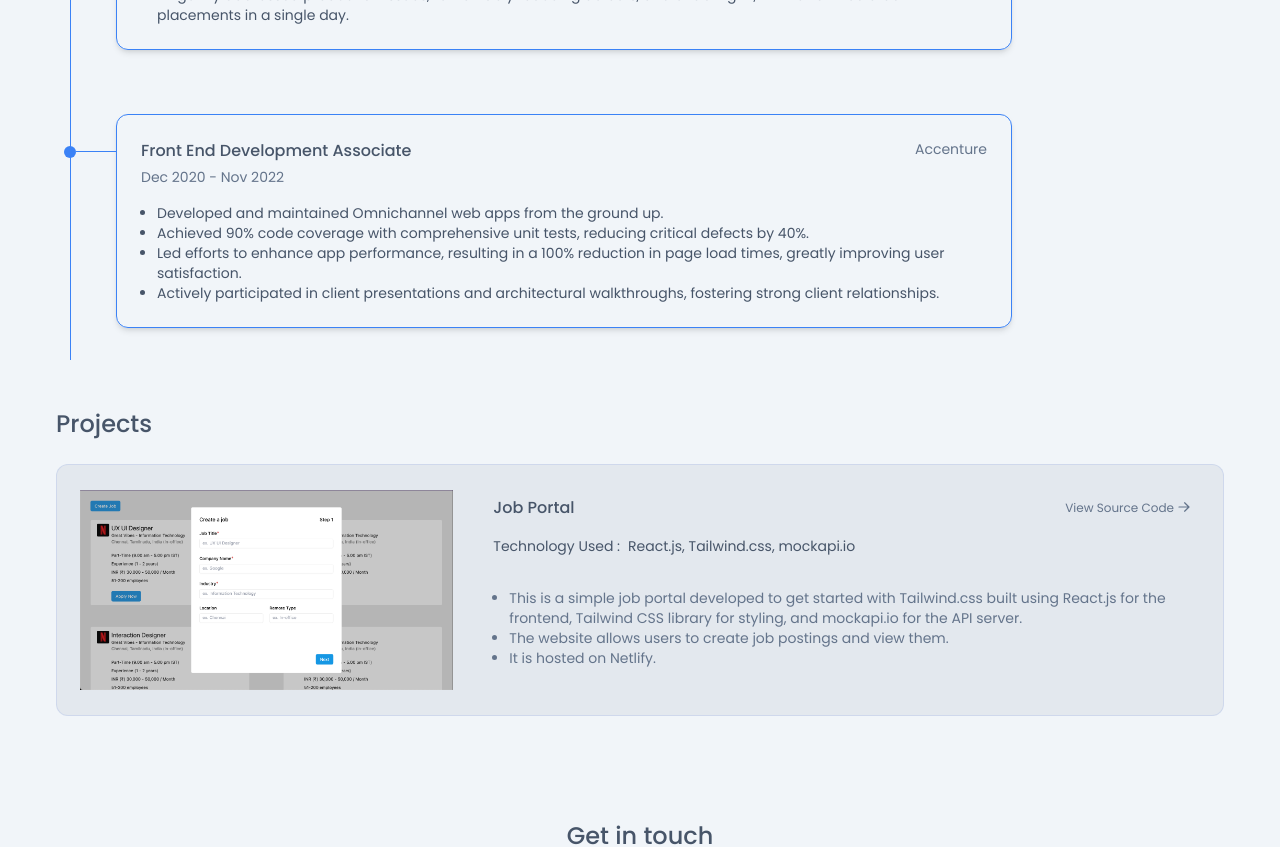
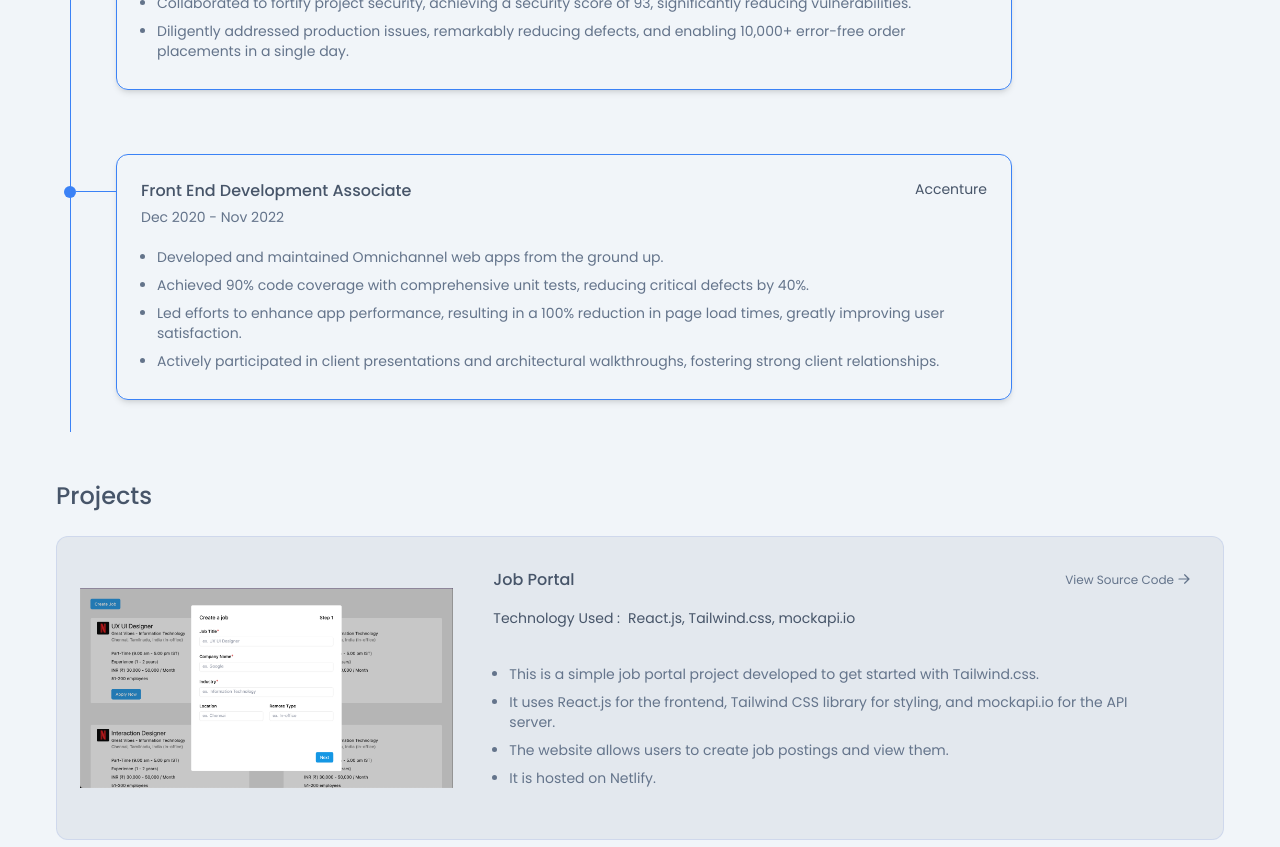
Before and after one commit to shrvnkmr/shrvnkmr-portfolio, a Next.js app: page / in a window 1280 px wide. Shown: the part 1460-2307 px from the top of the page. Built offline with nearby package versions, Linux system fonts and the light colour scheme.

Commit message:
minor css update

```diff
--- a/components/Experience.tsx
+++ b/components/Experience.tsx
@@ -13,7 +13,7 @@ interface ExperienceProps {
 const ExperienceTimeline = ({ experiences }: ExperienceProps) => {
   return (
     <div className="container">
-      <div className="flex flex-col justify-center p-2 text-slate-600 dark:text-slate-100">
+      <div className="flex flex-col justify-center text-slate-600 dark:text-slate-200 lg:p-2">
         {experiences.map((experience, key) => (
           <div key={key} className="flex">
             <div className="relative mr-6 md:mr-10">
@@ -26,14 +26,14 @@ const ExperienceTimeline = ({ experiences }: ExperienceProps) => {
             <div className="my-8 mr-auto w-full max-w-4xl rounded-xl border border-blue-500 p-6 shadow-md">
               <div className="flex justify-between">
                 <h3 className="text-md mb-1 font-medium">{experience?.role}</h3>
-                <h5 className="text-sm text-slate-500">
-                  {experience?.company}
-                </h5>
+                <h5 className="text-sm">{experience?.company}</h5>
               </div>
               <h5 className="text-sm text-slate-500">{experience?.duration}</h5>
-              <ul className="list-disc pl-4 pt-4 text-sm">
+              <ul className="list-disc pl-4 pt-4 text-sm text-slate-500">
                 {experience?.responsibilities?.map((responsibility, key) => (
-                  <li key={key}>{responsibility}</li>
+                  <li key={key} className="py-1">
+                    {responsibility}
+                  </li>
                 ))}
               </ul>
             </div>
--- a/components/ProjectCard.tsx
+++ b/components/ProjectCard.tsx
@@ -24,7 +24,7 @@ const ProjectCard = ({
   const { name, techStack, img, sourceCodeLink, hostedURL, description } =
     project;
   return (
-    <div className="mb-6 flex flex-col items-center gap-2 rounded-xl bg-slate-500 bg-opacity-10 p-6 text-slate-600 ring-1 ring-inset ring-blue-700/10 dark:text-slate-300 lg:flex-row lg:gap-8">
+    <div className="mb-6 flex flex-col items-center gap-2 rounded-xl bg-slate-500 bg-opacity-10 p-6 text-slate-600 ring-1 ring-inset ring-blue-700/10 dark:text-slate-200 lg:flex-row lg:gap-8">
       <Image
         src={img}
         className="cursor-pointer lg:w-1/3"
@@ -69,7 +69,9 @@ const ProjectCard = ({
         <div className="mr-auto flex gap-2 p-4 text-sm text-slate-500">
           <ul className="list-disc">
             {description.map((desc, key) => (
-              <li key={key}>{desc}</li>
+              <li key={key} className="py-1">
+                {desc}
+              </li>
             ))}
           </ul>
         </div>
--- a/content/textContent.ts
+++ b/content/textContent.ts
@@ -146,7 +146,8 @@ export const textContent: TextContent = {
         sourceCodeLink: "https://github.com/shrvnkmr/Job-Portal",
         hostedURL: "https://admirable-gaufre-63505e.netlify.app/",
         description: [
-          "This is a simple job portal developed to get started with Tailwind.css built using React.js for the frontend, Tailwind CSS library for styling, and mockapi.io for the API server.",
+          "This is a simple job portal project developed to get started with Tailwind.css.",
+          "It uses React.js for the frontend, Tailwind CSS library for styling, and mockapi.io for the API server.",
           "The website allows users to create job postings and view them.",
           "It is hosted on Netlify.",
         ],
```
